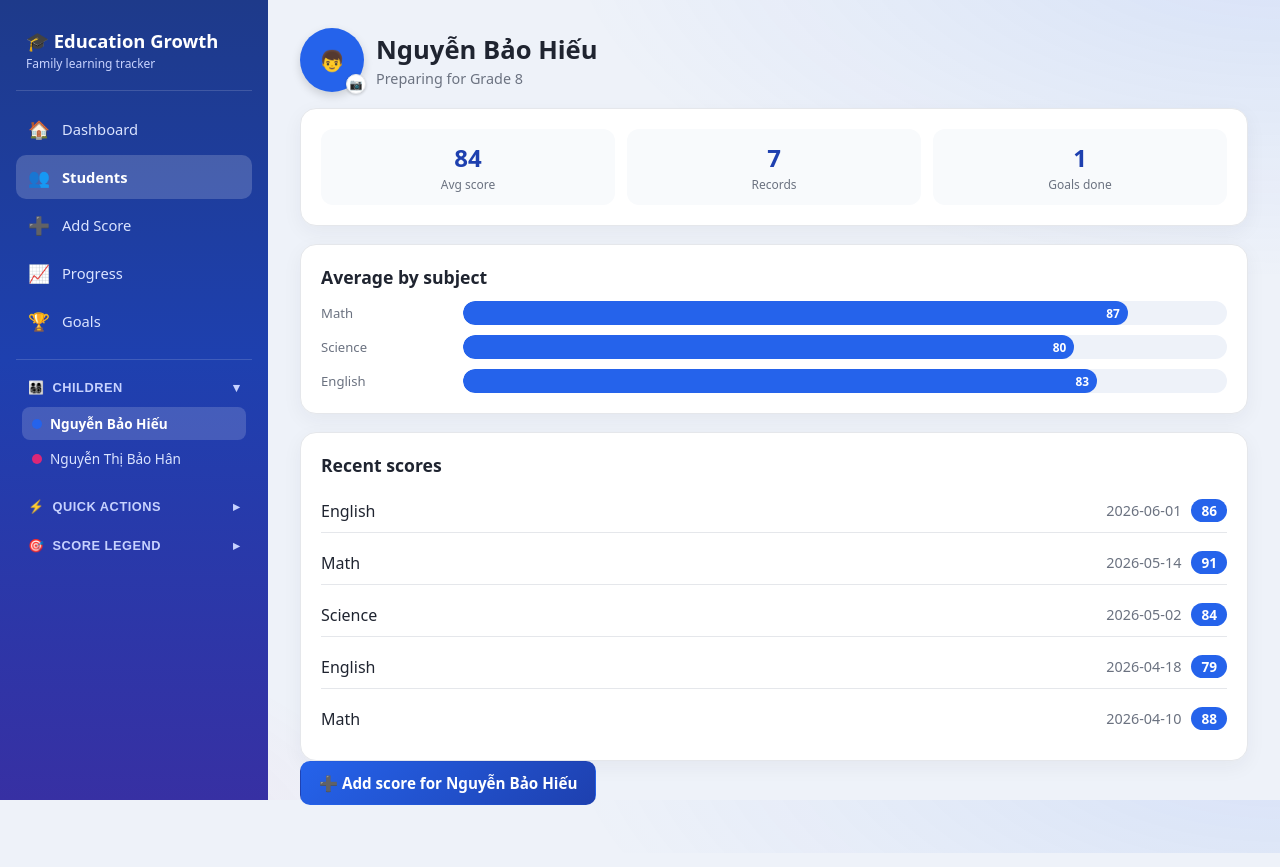
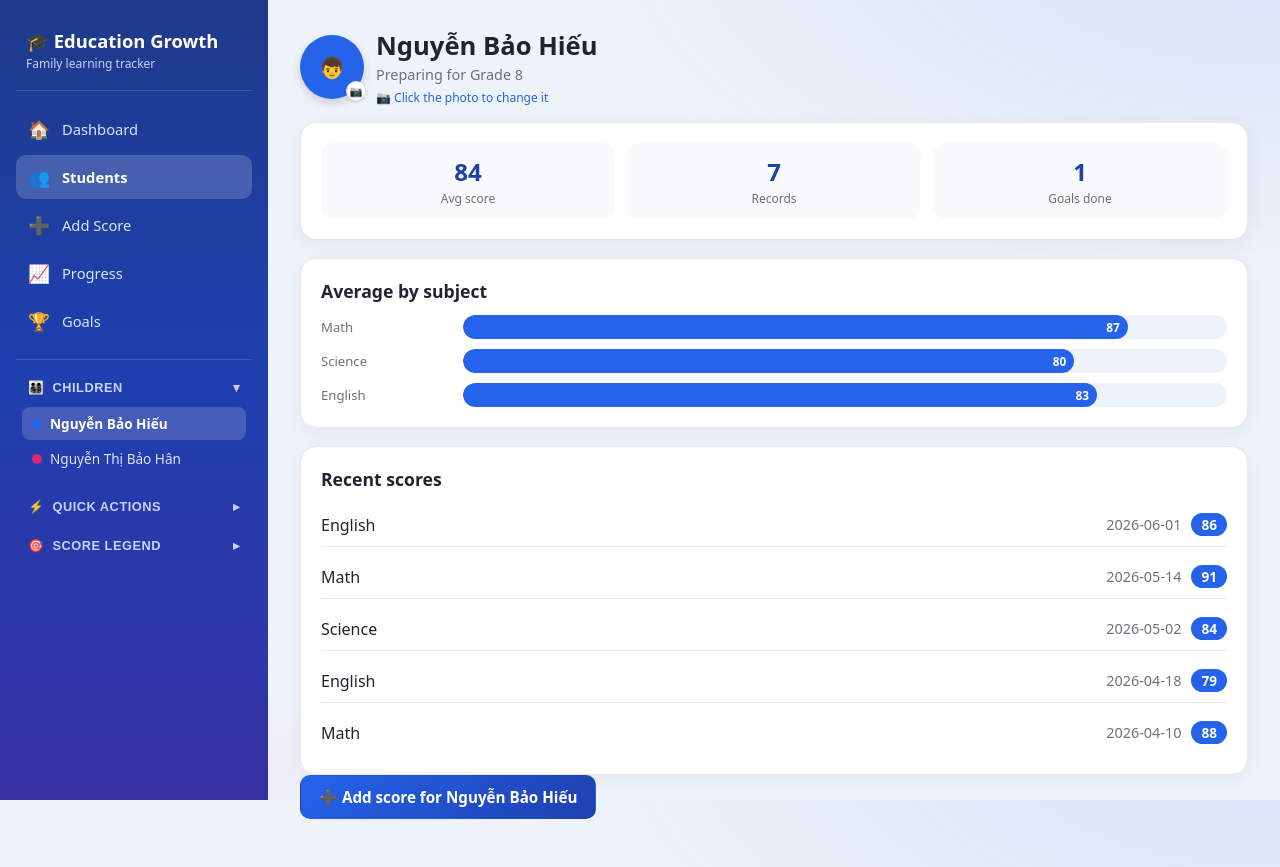
Before and after one commit to snguyend/Test2, a React (Vite) app in the folder Web/: page /students/s1 in a window 1280 px wide. Built offline with nearby package versions, Linux system fonts and the light colour scheme.

Commit message:
Make all child profile photos clickable to open file explorer; add change-photo hint

```diff
--- a/Web/src/index.css
+++ b/Web/src/index.css
@@ -374,6 +374,14 @@ body {
   box-shadow: 0 1px 3px rgba(0, 0, 0, 0.2);
 }
 
+.photo-hint {
+  display: block;
+  margin-top: 4px;
+  font-size: 0.75rem;
+  color: var(--primary);
+  cursor: default;
+}
+
 .student-head h2,
 .student-head h1 {
   margin: 0;
--- a/Web/src/pages/GoalsRewards.tsx
+++ b/Web/src/pages/GoalsRewards.tsx
@@ -15,7 +15,7 @@ export default function GoalsRewards() {
         return (
           <section key={student.id} className="card">
             <div className="student-head">
-              <Avatar student={student} />
+              <Avatar student={student} editable />
               <div>
                 <h2>{student.name}</h2>
                 <span className="muted">{student.grade}</span>
--- a/Web/src/pages/StudentDetails.tsx
+++ b/Web/src/pages/StudentDetails.tsx
@@ -55,6 +55,7 @@ export default function StudentDetails() {
         <div>
           <h1>{student.name}</h1>
           <span className="muted">{student.grade}</span>
+          <span className="photo-hint">📷 Click the photo to change it</span>
         </div>
       </div>
 
```
